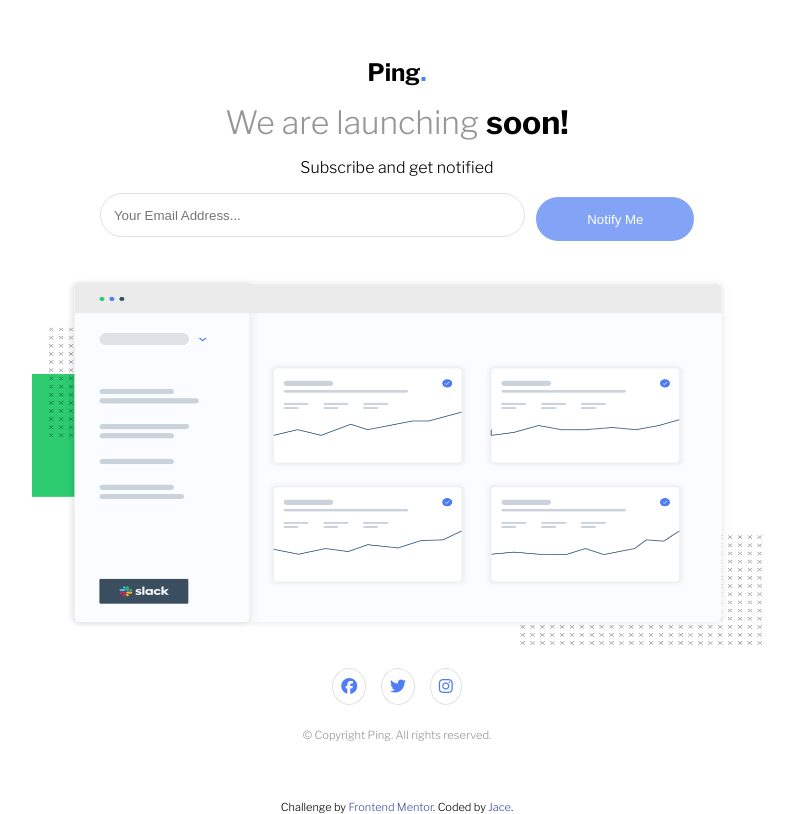
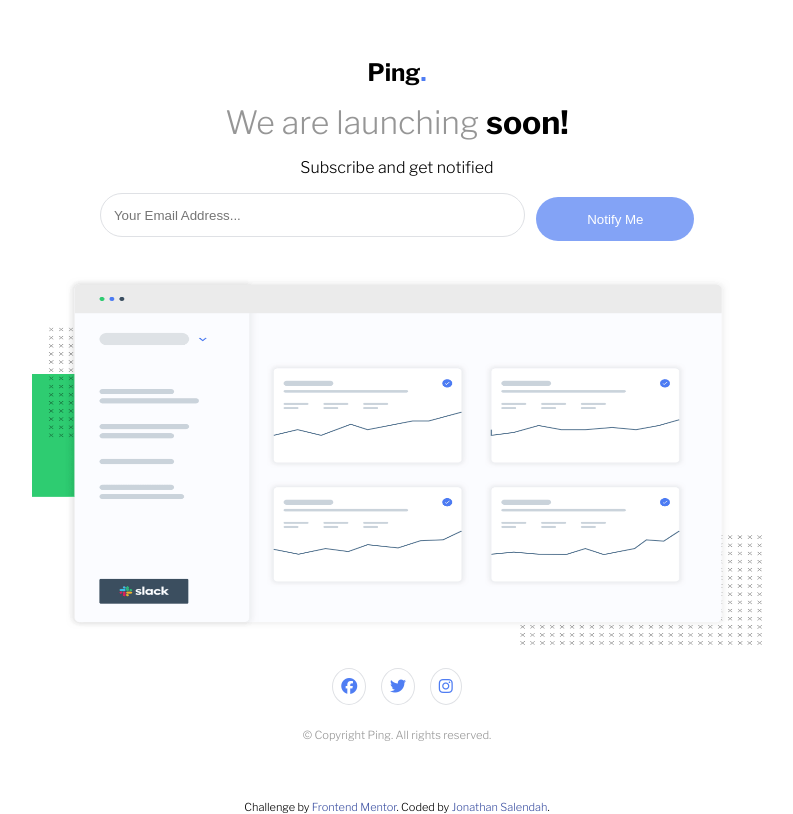
Before and after one commit to JaceJS/PingComingSoonPage, a plain HTML site: page index.html in a window 1280 px wide. Shown: the whole page, without its empty margins (243-1036 px from the left). Drawn offline with nearby package versions, Linux system fonts and the light colour scheme.

Commit message:
Update index.html

```diff
--- a/index.html
+++ b/index.html
@@ -58,7 +58,7 @@
   <div class="footer-attribut">
     <p class="attribution">
       Challenge by <a href="https://www.frontendmentor.io?ref=challenge" target="_blank">Frontend Mentor</a>.
-      Coded by <a href="#">Jace</a>.
+      Coded by <a href="#">Jonathan Salendah</a>.
     </p>
   </div>
   <script src="/script.js"></script>
```
